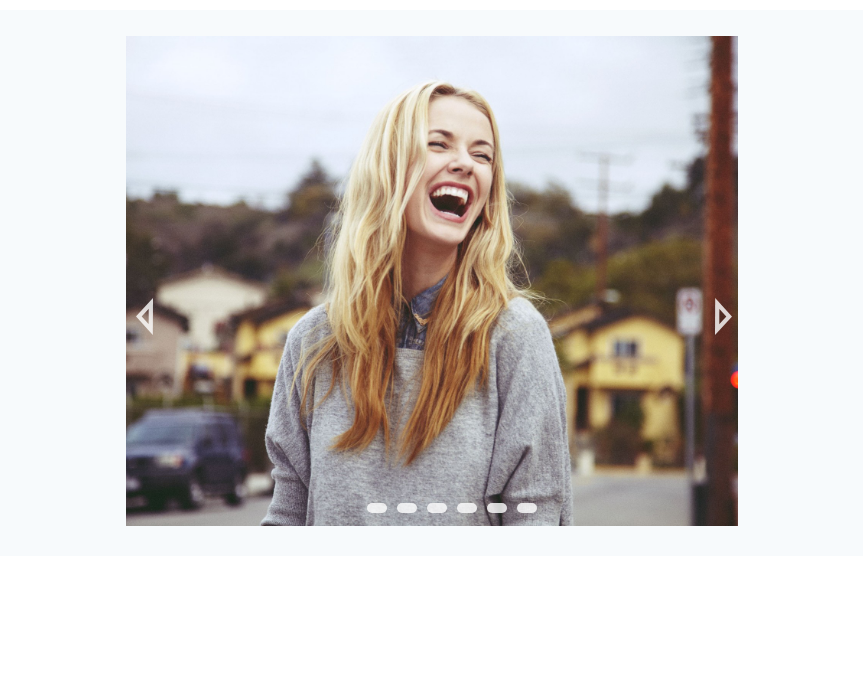
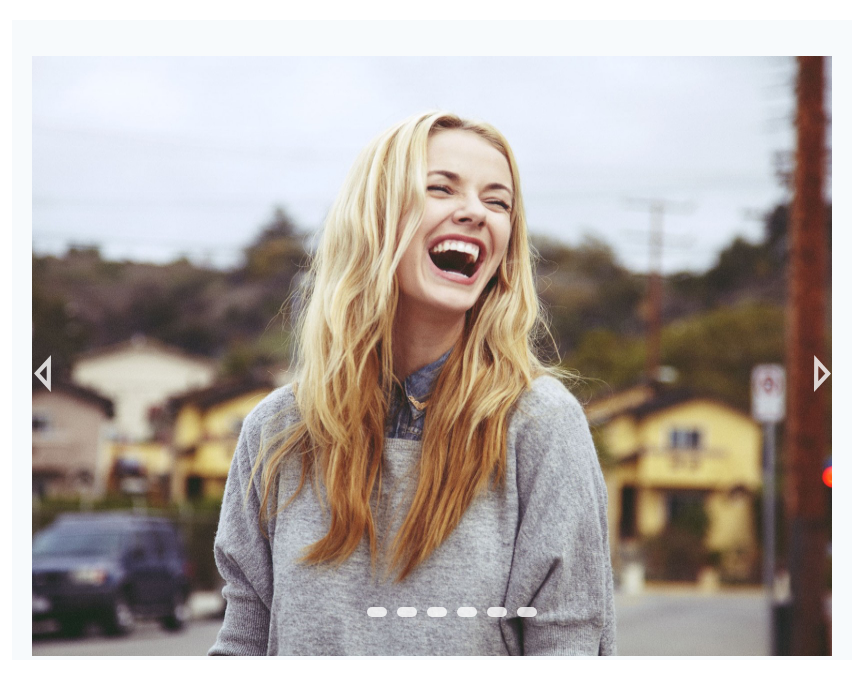
Before and after one commit to Lav-i/web_tasks, a website: page F2/carousel.htm in a window 1280 px wide. Shown: the whole page, without its empty margins (208-1071 px from the left). Drawn offline with nearby package versions, Linux system fonts and the light colour scheme.

Commit message:
解决解决～

```diff
--- a/F2/sass/carousel.scss
+++ b/F2/sass/carousel.scss
@@ -15,6 +15,10 @@ $button-color: #e7e7e7;
 
 .container {
   position: relative;
+  width: 840px;
+  height: 640px;
+  margin: 20px auto;
+  overflow: hidden;
   background-color: $background;
 }
 
@@ -37,8 +41,8 @@ $button-color: #e7e7e7;
 }
 
 .img {
-  width: $half;
-  height: $half;
+  width: 800px;
+  height: 600px;
 }
 
 .num_container {
@@ -71,12 +75,12 @@ $button-color: #e7e7e7;
 
 .btn_container {
   #btn_prev {
-    left: 26%;
+    left: 15px;
     background: url("../image/btn_left.png");
   }
 
   #btn_next {
-    right: 26%;
+    right: 18px;
     background: url("../image/btn_right.png");
   }
 
```
Also changed, not shown: F2/css/carousel.css.
